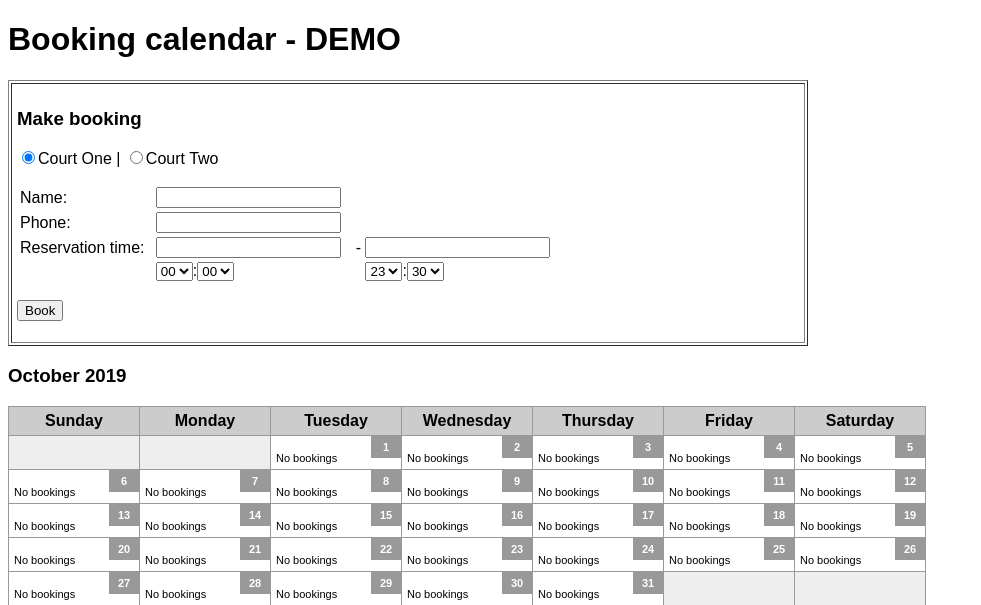
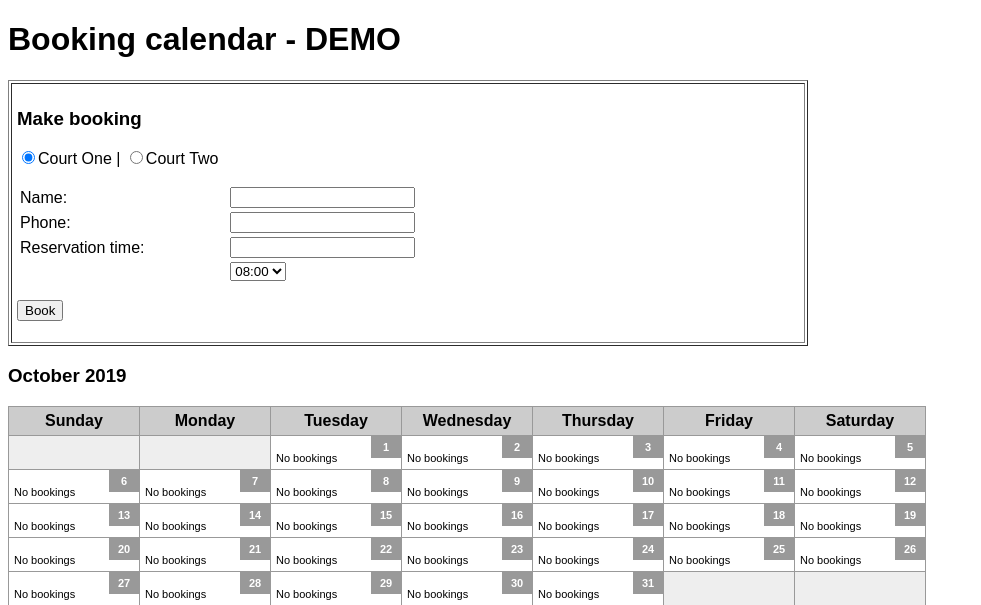
Before and after one commit to scottedkeenan/squash-club, a PHP site: page / in a window 1280 px wide. Shown: the top 605 px of the page, without its empty margins (0-981 px from the left). Run offline with PHP 8.4, Linux system fonts and the light colour scheme; data that the repository does not hold is empty.

Commit message:
40 minute start times

```diff
--- a/index.php
+++ b/index.php
@@ -114,70 +114,33 @@ td.calendar-day, td.calendar-day-np {
 				<tr>
 					<td>Reservation time:</td>
 					<td>
-			<input id="from" name="start_day" required="" type="text" /></td>
-					<td>-</td>
-					<td><input id="to" name="end_day" required="" type="text" /></td>
+			<input id="from" name="day" required="" type="text" /></td>
 				</tr>
 				<tr>
 					<td>&nbsp;</td>
-					<td> <select name="start_hour">
-			<option selected="selected">00</option>
-			<option>01</option>
-			<option>02</option>
-			<option>03</option>
-			<option>04</option>
-			<option>05</option>
-			<option>06</option>
-			<option>07</option>
-			<option>08</option>
-			<option>09</option>
-			<option>10</option>
-			<option>11</option>
-			<option>12</option>
-			<option>13</option>
-			<option>14</option>
-			<option>15</option>
-			<option>16</option>
-			<option>17</option>
-			<option>18</option>
-			<option>19</option>
-			<option>20</option>
-			<option>21</option>
-			<option>22</option>
-			<option>23</option>
-			</select>:<select name="start_minute">
-			<option selected="selected">00</option>
-			<option>30</option>
-			</select></td>
-					<td>&nbsp;</td>
-					<td><select name="end_hour">
-			<option>00</option>
-			<option>01</option>
-			<option>02</option>
-			<option>03</option>
-			<option>04</option>
-			<option>05</option>
-			<option>06</option>
-			<option>07</option>
-			<option>08</option>
-			<option>09</option>
-			<option>10</option>
-			<option>11</option>
-			<option>12</option>
-			<option>13</option>
-			<option>14</option>
-			<option>15</option>
-			<option>16</option>
-			<option>17</option>
-			<option>18</option>
-			<option>19</option>
-			<option>20</option>
-			<option>21</option>
-			<option>22</option>
-			<option selected="selected">23</option>
-			</select>:<select name="end_minute">
-			<option>00</option>
-			<option selected="selected">30</option>
+					<td> <select name="start_time">
+			<option selected="selected">08:00</option>
+			<option>08:40</option>
+			<option>09:20</option>
+			<option>10:00</option>
+			<option>10:40</option>
+			<option>11:20</option>
+			<option>12:00</option>
+			<option>12:40</option>
+			<option>13:20</option>
+			<option>14:00</option>
+			<option>14:40</option>
+			<option>15:20</option>
+			<option>16:00</option>
+			<option>16:40</option>
+			<option>17:20</option>
+			<option>18:00</option>
+			<option>18:40</option>
+			<option>19:20</option>
+			<option>20:00</option>
+			<option>20:40</option>
+			<option>21:20</option>
+			<option>22:00</option>
 			</select></td>
 				</tr>
 			</table>
@@ -233,7 +196,7 @@ function draw_calendar($month,$year){
 			$calendar.= str_repeat('<p> </p>',2);
 			$current_epoch = mktime(0,0,0,$month,$list_day,$year);
 
-			$sql = "SELECT * FROM $tablename WHERE $current_epoch BETWEEN start_day AND end_day";
+			$sql = "SELECT * FROM $tablename WHERE $current_epoch BETWEEN day AND day";
 
 			$result = mysqli_query($conn, $sql);
 
@@ -242,16 +205,13 @@ function draw_calendar($month,$year){
     			while($row = mysqli_fetch_assoc($result)) {
 					if($row["canceled"] == 1) $calendar .= "<font color=\"grey\"><s>";
     				$calendar .= "<b>" . $row["court"] . "</b><br>ID: " . $row["id"] . "<br>" . $row["name"] . "<br>" . $row["phone"] . "<br>";
-    				if($current_epoch == $row["start_day"] AND $current_epoch != $row["end_day"]) {
+    				if($current_epoch == $row["day"] AND $current_epoch != $row["day"]) {
     					$calendar .= "Booking starts: " . sprintf("%02d:%02d", $row["start_time"]/60/60, ($row["start_time"]%(60*60)/60)) . "<br><hr><br>";
     				}
-    				if($current_epoch == $row["start_day"] AND $current_epoch == $row["end_day"]) {
-    					$calendar .= "Booking starts: " . sprintf("%02d:%02d", $row["start_time"]/60/60, ($row["start_time"]%(60*60)/60)) . "<br>";
+    				if($current_epoch == $row["day"]) {
+    					$calendar .= "Booking starts: " . $row["start_time"] . "<br>";
     				}
-    				if($current_epoch == $row["end_day"]) {
-    					$calendar .= "Booking ends: " . sprintf("%02d:%02d", $row["end_time"]/60/60, ($row["end_time"]%(60*60)/60)) . "<br><hr><br>";
-    				}
-    				if($current_epoch != $row["start_day"] AND $current_epoch != $row["end_day"]) {
+    				if($current_epoch != $row["day"] AND $current_epoch != $row["end_day"]) {
 	    				$calendar .= "Booking: 24h<br><hr><br>";
 	    			}
 					if($row["canceled"] == 1) $calendar .= "</s></font>";
--- a/install.php
+++ b/install.php
@@ -14,10 +14,8 @@
 		name VARCHAR(50) NOT NULL,
 		phone VARCHAR(20) NOT NULL,
 		court VARCHAR(20) NOT NULL,
-		start_day INT(11),
-		end_day INT(11),
-		start_time INT(11),
-		end_time INT(11),
+		day INT(11),
+		start_time VARCHAR(11),
 		canceled INT(1)
 	)";
 
```
Also changed, not shown: book.php (+10 -19 lines).
